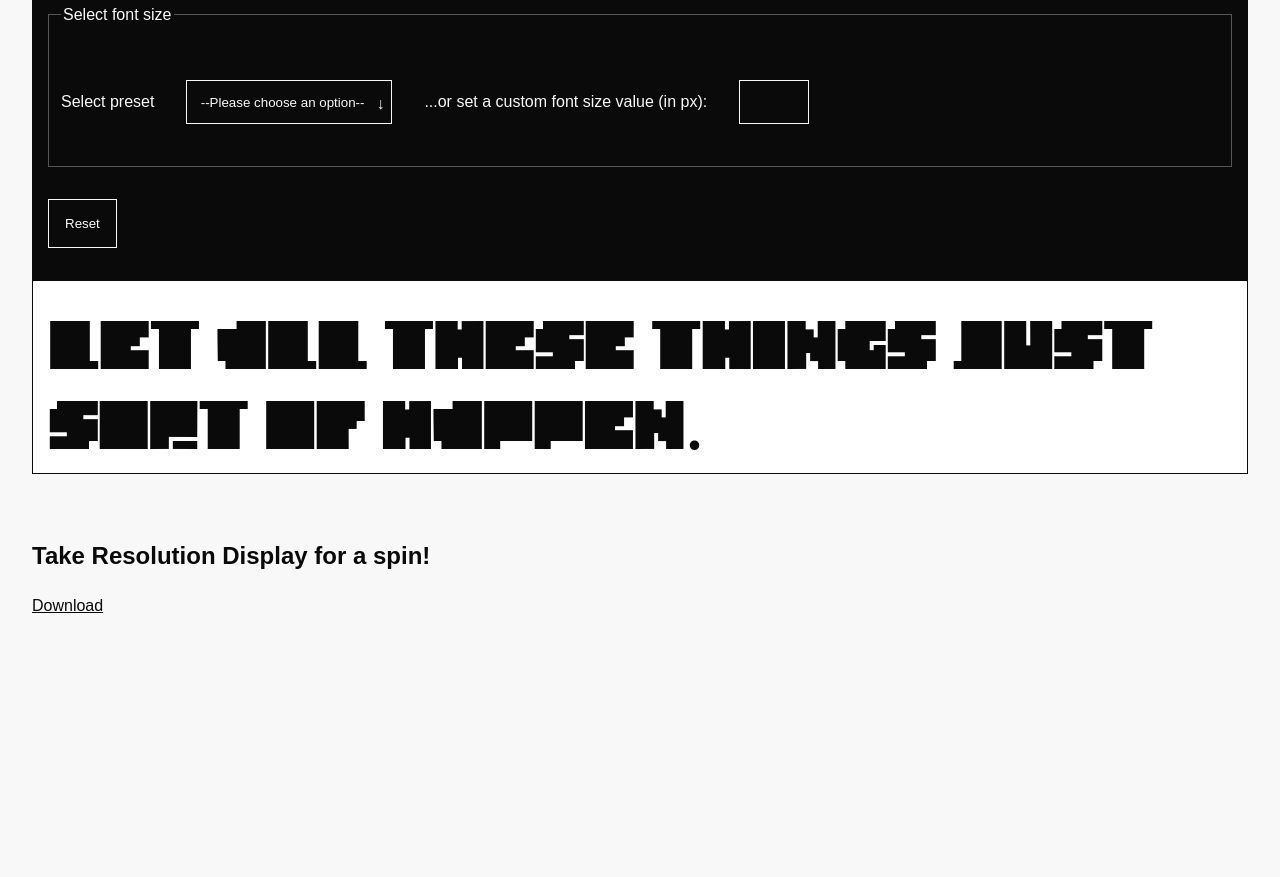
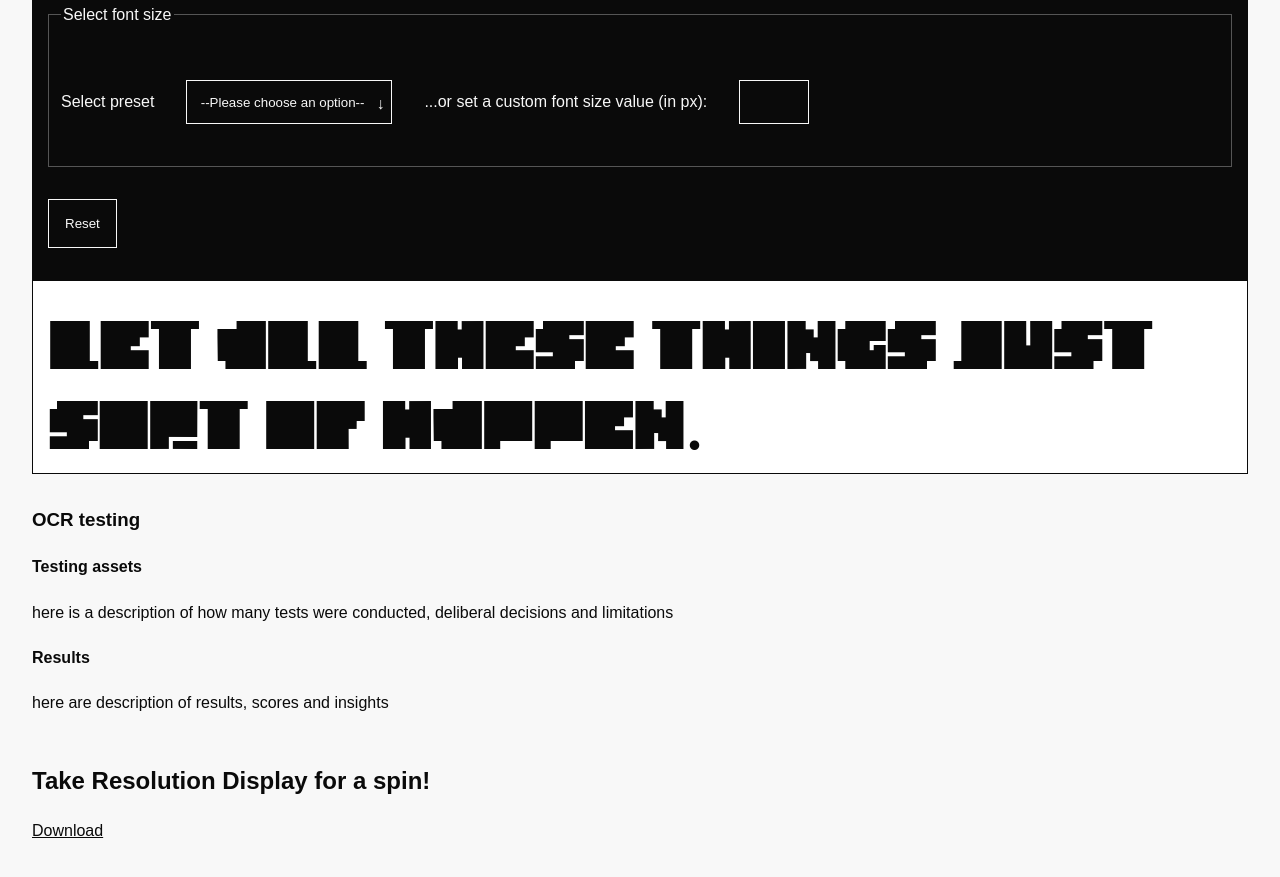
Before and after one commit to k00lthing/master-project-website, a website built with Vite: page resolution/index.html in a window 1280 px wide. Shown: the part 1426-2303 px from the top of the page. Before the commit the page ends 2164 px from the top, so only its background shows below. Built offline with nearby package versions, Linux system fonts and the light colour scheme; files whose address does not match are found by name; a web font is replaced by a local one.

Commit message:
Add preliminary structure to testing section

```diff
--- a/resolution/index.html
+++ b/resolution/index.html
@@ -231,7 +231,13 @@
       </form>
       <div class="demo-result resolution">Let all these things just sort of happen.</div>
     </section>
-    <section class="ocr-test"></section>
+    <section class="ocr-test">
+      <h3>OCR testing</h3>
+      <h4>Testing assets</h4>
+      <p>here is a description of how many tests were conducted, deliberal decisions and limitations</p>
+      <h4>Results</h4>
+      <p>here are description of results, scores and insights</p>
+    </section>
     <section class="download">
       <h2>Take Resolution Display for a spin!</h2>
       <a href="../fonts/Resolution/ResolutionDisplayVF.ttf" title="Download Resolution Display VF">Download</a>
```
